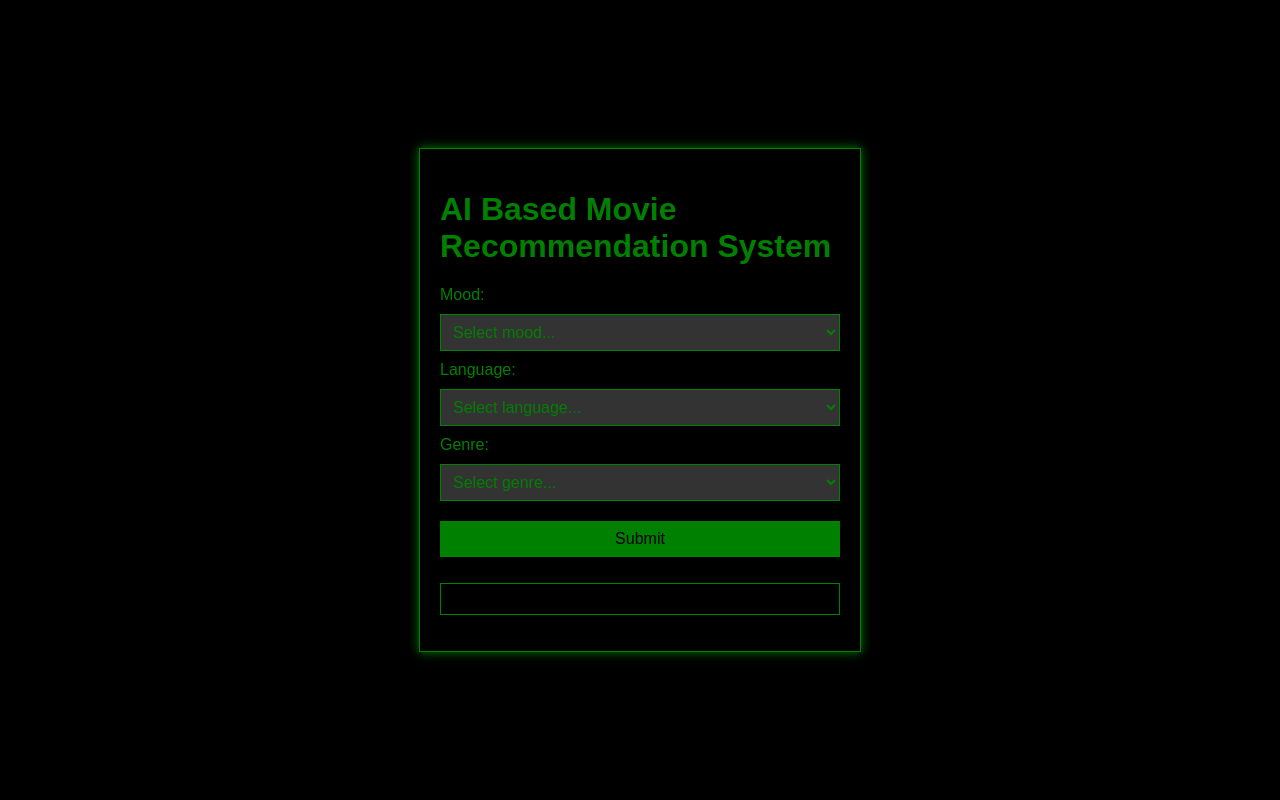
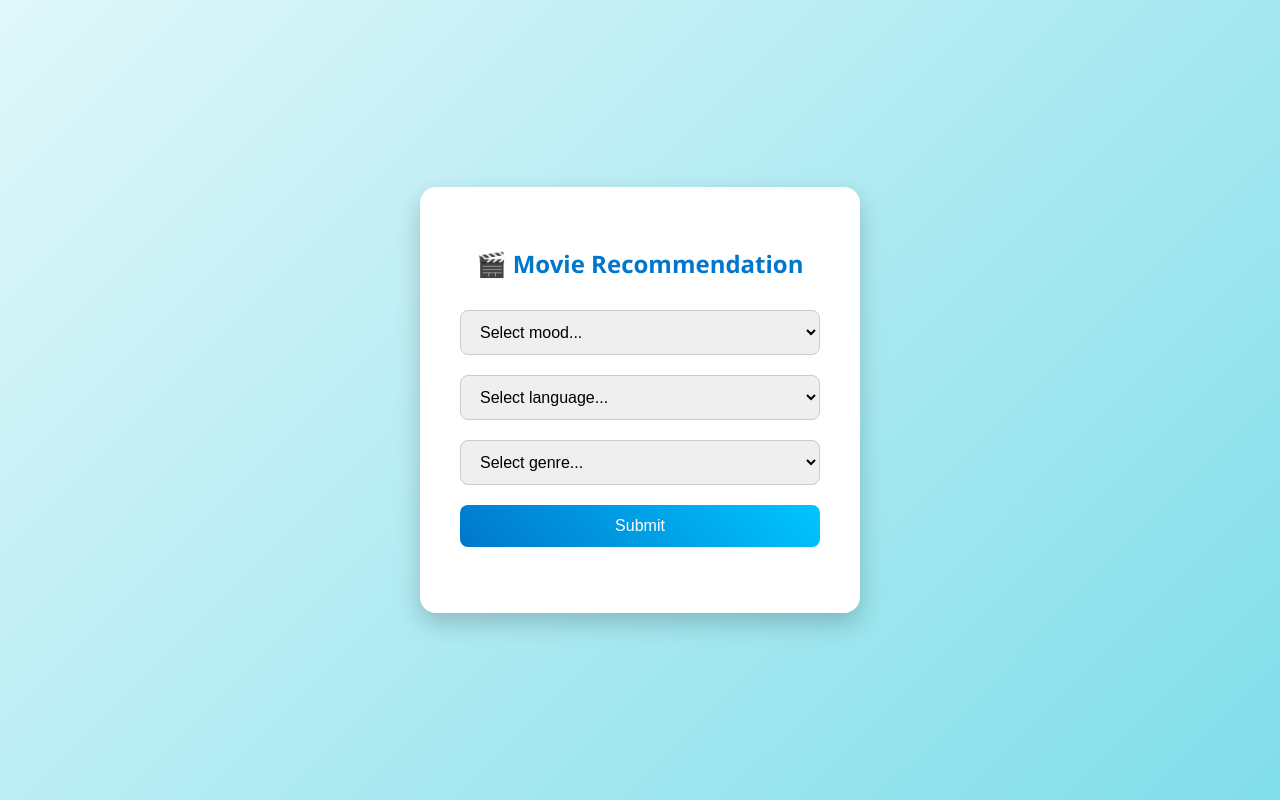
Before and after one commit to iamVinothKumar27/AI_Recommendation, a Flask app: page /movie in a window 1280 px wide. Run offline with Flask 2, Linux system fonts and the light colour scheme.

Commit message:
Modified UI

```diff
--- a/templates/movie.html
+++ b/templates/movie.html
@@ -1,60 +1,60 @@
+
 <!DOCTYPE html>
 <html lang="en">
 <head>
   <meta charset="UTF-8">
-    <meta name="viewport" content="width=device-width, initial-scale=1.0">
+  <title>Movie Recommendation</title>
   <link rel="icon" href="{{ url_for('static', filename='logo1.webp') }}">
-    <title>AI Based Movie Recommendation System</title>
-    <script src="https://ajax.googleapis.com/ajax/libs/jquery/3.5.1/jquery.min.js"></script>
   <style>
     body {
-            background-color: black;
-            color: green;
-            font-family: Arial, sans-serif;
+      background: linear-gradient(135deg, #e0f7fa, #80deea);
+      font-family: 'Segoe UI', Tahoma, Geneva, Verdana, sans-serif;
       display: flex;
+      align-items: center;
       justify-content: center;
-            align-items: center;
       height: 100vh;
       margin: 0;
     }
-        form {
-            width: 100%;
-            max-width: 400px;
-            margin: 20px;
-            padding: 20px;
-            border: 1px solid green;
-            box-shadow: 0 0 10px 0 green;
+    .login-box {
+      background: white;
+      padding: 40px;
+      border-radius: 16px;
+      box-shadow: 0 10px 25px rgba(0, 0, 0, 0.2);
+      width: 360px;
+      text-align: center;
+    }
+    h2 {
+      color: #0077cc;
+      margin-bottom: 20px;
     }
     select, button {
       width: 100%;
-            padding: 8px;
+      padding: 12px 15px;
       margin: 10px 0;
+      border: 1px solid #ccc;
+      border-radius: 8px;
+      font-size: 16px;
       box-sizing: border-box;
-            background-color: #333;
-            border: 1px solid green;
-            color: green;
-            font-size: 16px;
     }
     button {
-            background-color: green;
-            color: black;
+      background: linear-gradient(45deg, #0077cc, #00c6ff);
+      color: white;
+      border: none;
       cursor: pointer;
     }
     button:hover {
-            background-color: #0f0;
+      background: linear-gradient(45deg, #005fa3, #00acc1);
     }
     #recommendation {
-            padding: 15px;
-            border: 1px solid green;
-            color: green;
-            text-align: center;
+      margin-top: 10px;
+      color: #0077cc;
     }
   </style>
 </head>
 <body>
+  <div class="login-box">
+    <h2>🎬 Movie Recommendation</h2>
     <form id="recoForm" onsubmit="submitForm(); return false;">
-        <h1>AI Based Movie Recommendation System</h1>
-        Mood:
       <select name="mood" id="mood" onchange="updateGenres()" required>
         <option value="">Select mood...</option>
         <option value="Happy">Happy</option>
@@ -64,8 +64,7 @@
         <option value="Fear">Fear</option>
         <option value="Surprise">Surprise</option>
         <option value="Neutral">Neutral</option>
-        </select><br>
-        Language:
+      </select>
       <select name="language" required>
         <option value="">Select language...</option>
         <option value="English">English</option>
@@ -75,17 +74,15 @@
         <option value="Kannada">Kannada</option>
         <option value="Malayalam">Malayalam</option>
         <option value="Korean">Korean</option>
-        </select><br>
-        Genre:
+      </select>
       <select name="genre" id="genre" required>
         <option value="">Select genre...</option>
-        </select><br>
+      </select>
       <button type="submit">Submit</button>
       <p id="recommendation"></p>
     </form>
-
+  </div>
   <script>
-        // Define mood to genre mapping
     const moodToGenre = {
       'Happy': ['Comedy', 'Romance', 'Musical'],
       'Sad': ['Drama', 'Romantic Drama'],
@@ -96,13 +93,12 @@
       'Neutral': ['Documentary', 'Biography']
     };
 
-        // Function to update genre options based on selected mood
     function updateGenres() {
       const mood = document.getElementById('mood').value;
       const genreSelect = document.getElementById('genre');
-            const genres = moodToGenre[mood];
-            genreSelect.innerHTML = '<option value="">Select genre...</option>'; // Clear existing options and add placeholder
-            genres.forEach((genre) => {
+      const genres = moodToGenre[mood] || [];
+      genreSelect.innerHTML = '<option value="">Select genre...</option>';
+      genres.forEach(genre => {
         const option = document.createElement('option');
         option.value = genre;
         option.text = genre;
@@ -110,42 +106,33 @@
       });
     }
 
-        // Initialize genre dropdown when page loads
-        window.onload = function() {
-            updateGenres(); // To populate genres based on the default selected mood
-        };
-
     function speak(text) {
       window.speechSynthesis.cancel();
       const msg = new SpeechSynthesisUtterance(text);
       msg.lang = "en-US";
-            msg.rate = 1;
-            msg.pitch = 1;
-            msg.volume = 1;
       window.speechSynthesis.speak(msg);
     }
 
     function submitForm() {
-            if (document.getElementById('mood').value && document.querySelector('select[name="language"]').value && document.getElementById('genre').value) {
       const mood = document.getElementById('mood').value;
       const language = document.querySelector('select[name="language"]').value;
-                const genre = document.getElementById('genre').value; // Get the selected genre
-                const formData = { mood, language, genre };
+      const genre = document.getElementById('genre').value;
+      if (mood && language && genre) {
         fetch('/recommend_movie', {
           method: 'POST',
-                    headers: {
-                        'Content-Type': 'application/json'
-                    },
-                    body: JSON.stringify(formData)
+          headers: { 'Content-Type': 'application/json' },
+          body: JSON.stringify({ mood, language, genre })
         }).then(response => response.json())
           .then(data => {
             document.getElementById('recommendation').innerText = data.recommendation;
-                    speak(data.recommendation); // Speak the recommendation
-                }).catch(error => console.error('Error:', error));
+            speak(data.recommendation);
+          }).catch(console.error);
       } else {
         alert("Please fill all fields!");
       }
     }
+
+    window.onload = updateGenres;
   </script>
 </body>
 </html>
```
Also changed, not shown: templates/food.html (+42 -52 lines), templates/index.html (+37 -36 lines), 1 other file. Lines whose indentation alone changed are shown as unchanged.
